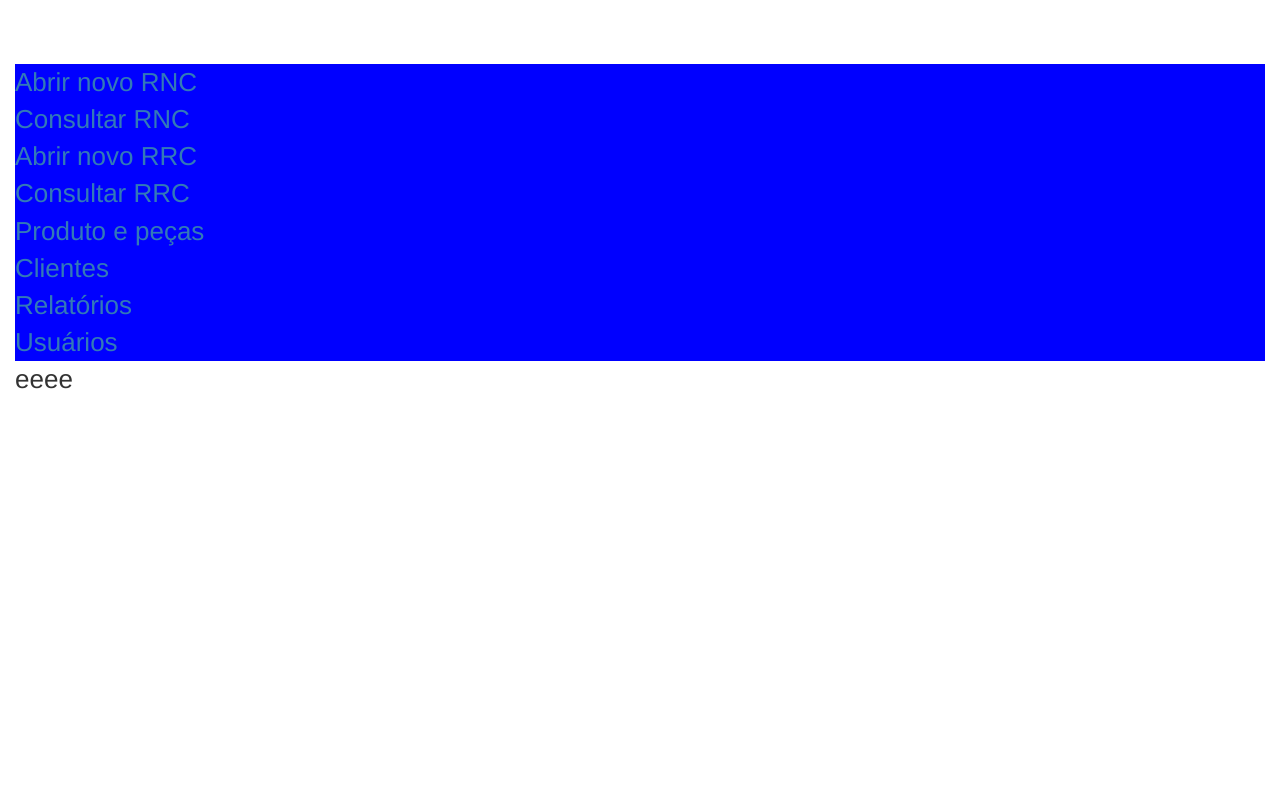
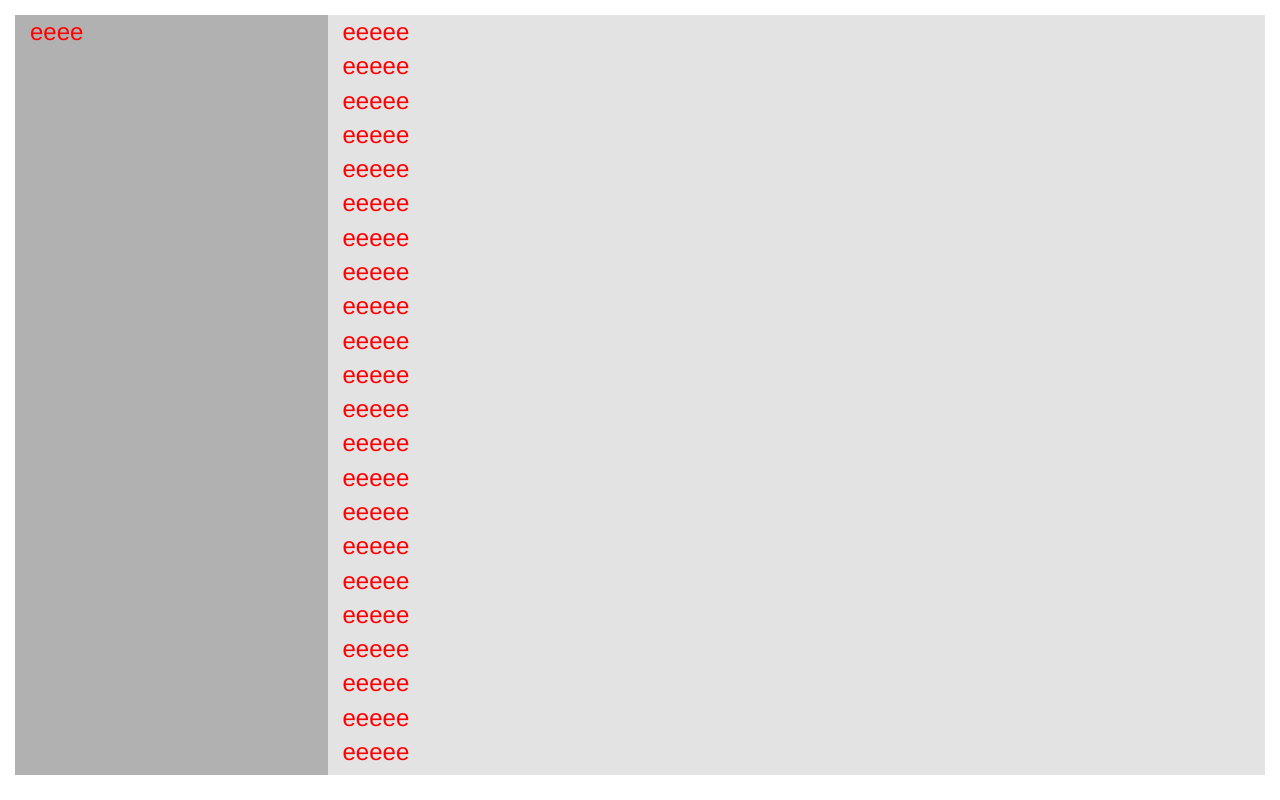
Before and after one commit to klausner17/Aliquid, a PHP site: page /aliquid.php in a window 1280 px wide. Run offline with PHP 8.4, Linux system fonts and the light colour scheme.

Commit message:
Layout definido para a tela aliquid

```diff
--- a/aliquid.php
+++ b/aliquid.php
@@ -6,19 +6,18 @@
 		<link href="css/customstyle.css" rel="stylesheet">
 	</head>
 	<body>
-		<div class="container-fluid back-container medium">
-			<div class="span2" style="background-color:blue;">
-				<a href="aaa">Abrir novo RNC</a><br>
-				<a href="aaa">Consultar RNC</a><br>
-				<a href="aaa">Abrir novo RRC</a><br>
-				<a href="aaa">Consultar RRC</a><br>
-				<a href="aaa">Produto e peças</a><br>
-				<a href="aaa">Clientes</a><br>
-				<a href="aaa">Relatórios</a><br>
-				<a href="aaa">Usuários</a><br>
-			</div>
-			<div class="span10">
-			eeee
+		<div class="container-fluid">
+			<div class="row-fluid">
+				<div class="span2 col-sm-3 menu-lateral">
+					<p>eeee</p>
+				</div>
+				<div class="span10 col-sm-9 conteudo">
+					eeeee<br>
+					eeeee<br>
+					eeeee<br>
+					eeeee<br>
+					eeeee<br>eeeee<br>eeeee<br>eeeee<br>eeeee<br>eeeee<br>eeeee<br>eeeee<br>eeeee<br>eeeee<br>eeeee<br>eeeee<br>eeeee<br>eeeee<br>eeeee<br>eeeee<br>eeeee<br>eeeee<br>
+				</div>
 			</div>
 		</div>
 	</body>
--- a/css/customstyle.css
+++ b/css/customstyle.css
@@ -13,3 +13,19 @@
 	margin:5% auto;
 	width: 60%
 }
+
+.menu-lateral{
+	color: rgba(255,0,0,1);
+	font-size: 24px;
+	background-color:rgba(100,100,100,0.5);
+	height:95%;
+	margin-top:15px
+}
+
+.conteudo{
+	color: rgba(255,0,0,1);
+	font-size: 24px;
+	background-color:rgba(200,200,200,0.5);
+	height:95%;
+	margin-top:15px
+}
```
